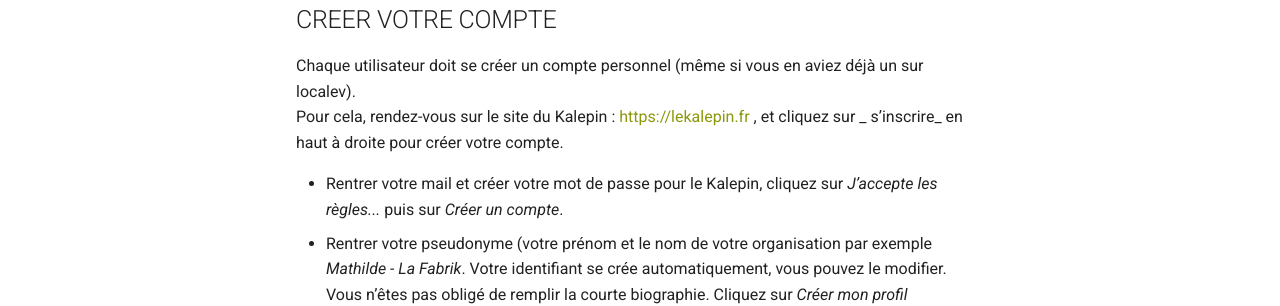
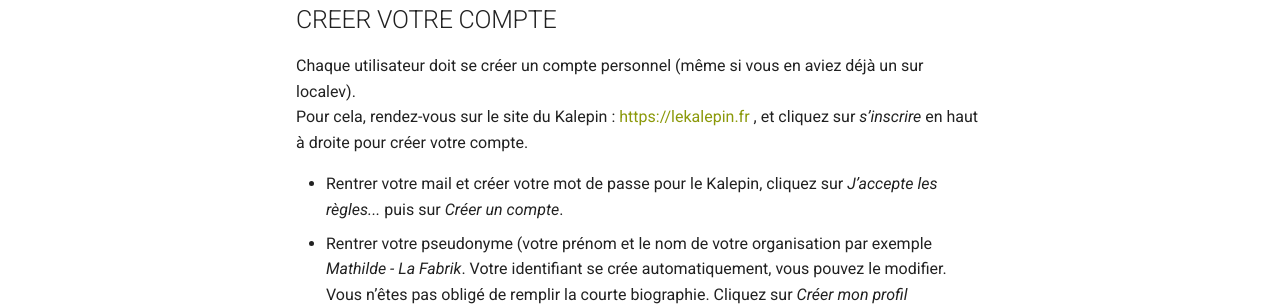
Before and after one commit to cleming/faq-kalepin, an MkDocs documentation site: the page built from docs/index.md, in a window 1280 px wide and 1035 px high. Shown: the part 555-861 px from the top of the window. Built offline with MkDocs 1.6.1 and Material for MkDocs 9.7.7, drawn with Linux system fonts in a browser that asks for light colours.

```diff
--- a/docs/index.md
+++ b/docs/index.md
@@ -12,7 +12,7 @@ Pour cela, chaque utilisateur doit se créer :
 
 ## CREER VOTRE COMPTE
 Chaque utilisateur doit se créer un compte personnel (même si vous en aviez déjà un sur localev).
-Pour cela, rendez-vous sur le site du Kalepin : [https://lekalepin.fr](https://lekalepin.fr) , et cliquez sur _ s’inscrire_ en haut à droite pour créer votre compte.
+Pour cela, rendez-vous sur le site du Kalepin : [https://lekalepin.fr](https://lekalepin.fr) , et cliquez sur _s’inscrire_ en haut à droite pour créer votre compte.
 
 - Rentrer votre mail et créer votre mot de passe pour le Kalepin, cliquez sur _J’accepte les règles..._ puis sur _Créer un compte_.
 - Rentrer votre pseudonyme (votre prénom et le nom de votre organisation par exemple _Mathilde - La Fabrik_. Votre identifiant se crée automatiquement, vous pouvez le modifier. Vous n’êtes pas obligé de remplir la courte biographie. Cliquez sur _Créer mon profil_
```
